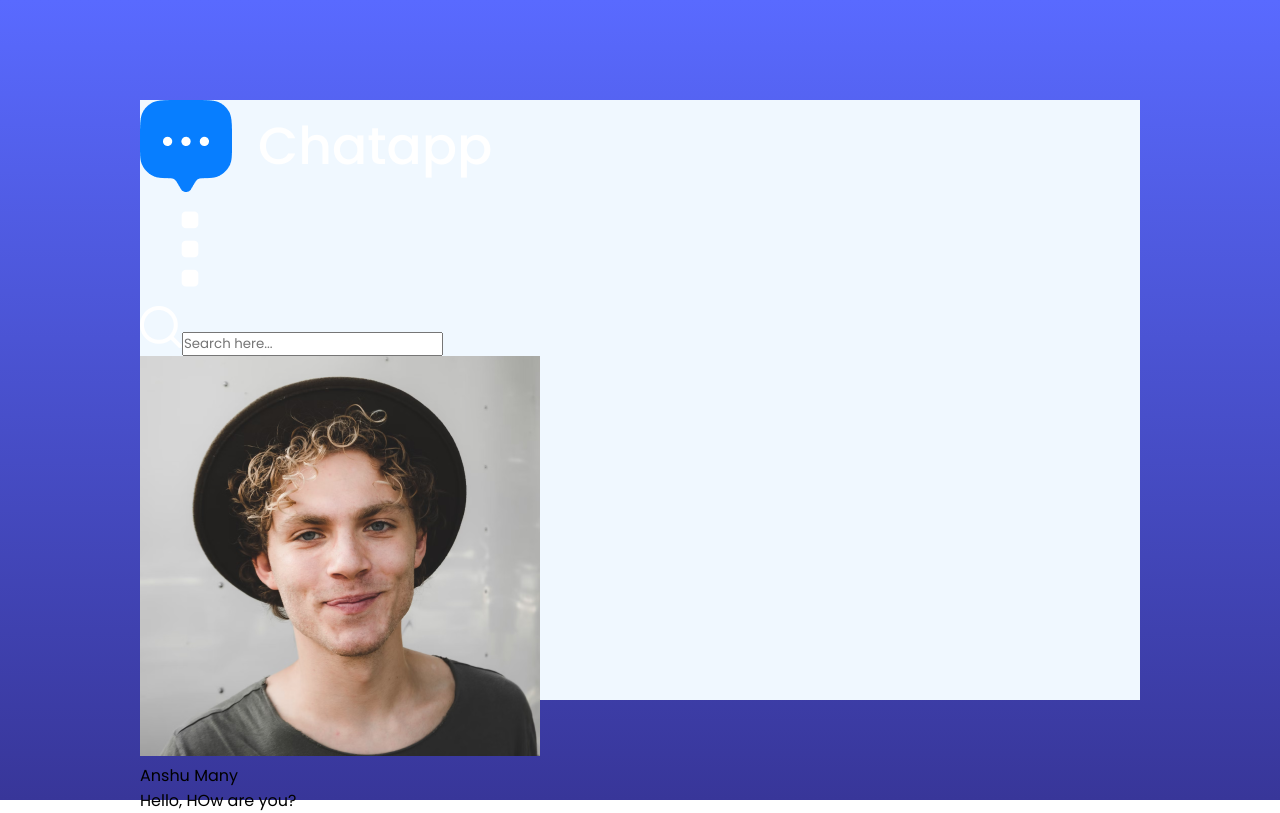
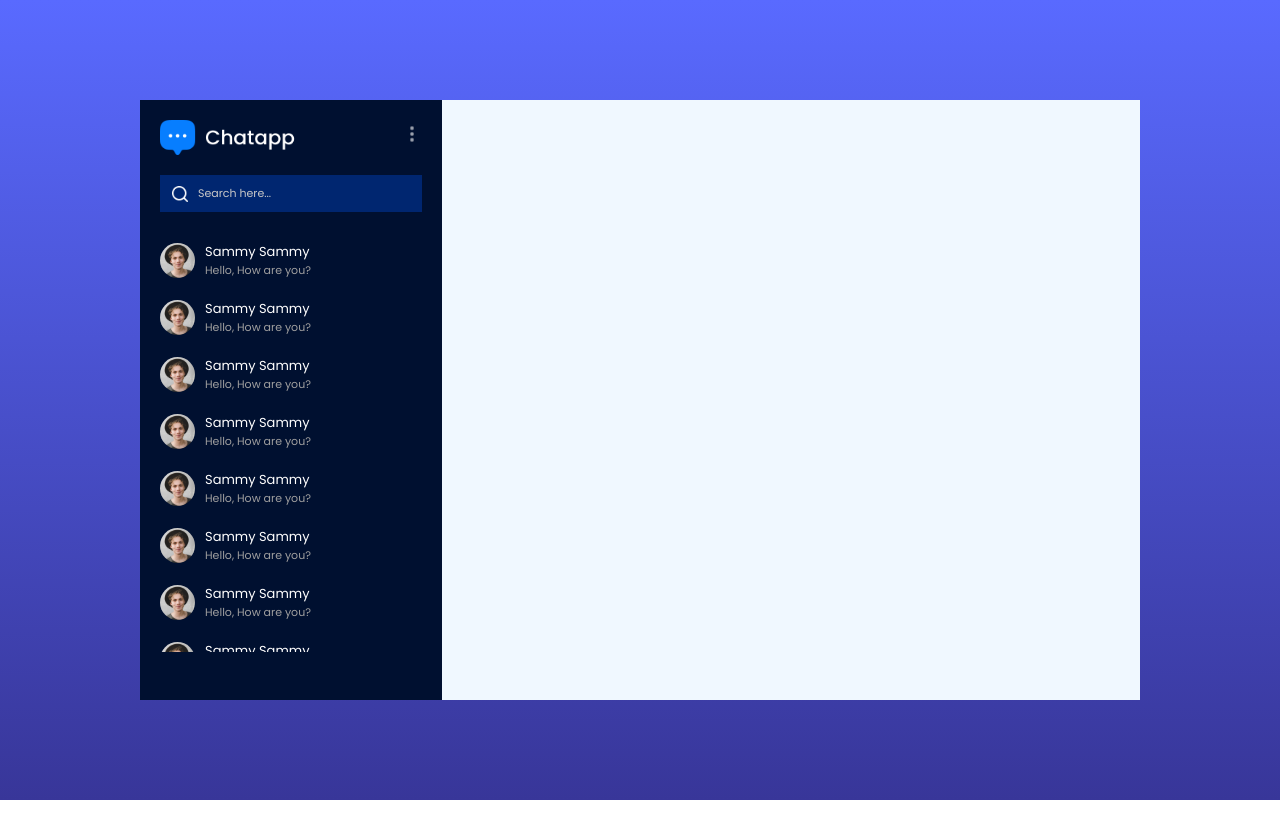
Before and after one commit to sandeep-mz/mychatgram, a React (Vite) app: page /chat in a window 1280 px wide. Built offline with nearby package versions, Linux system fonts and the light colour scheme.

Commit message:
Left sidebar 02/10/2024

```diff
--- a/src/components/LeftSideBar/LeftSideBar.css
+++ b/src/components/LeftSideBar/LeftSideBar.css
@@ -0,0 +1,80 @@
+.ls{
+    background-color: #001030;
+    color: white;
+    height: 75vh;
+}
+.ls-top{
+    padding: 20px;
+}
+.ls-nav{
+    display: flex;
+    justify-content: space-between;
+    align-items: center;
+}
+.ls-nav .logo{
+    max-width: 140px;
+}
+.ls-nav .menu img{
+    max-height: 20px;
+    opacity: 0.6;
+    cursor: pointer;
+}
+.ls-search{
+    background-color: #002670;
+    display: flex;
+    align-items: center;
+    gap: 10px;
+    padding: 10px 12px;
+    margin-top: 20px;
+}
+.ls-search img{
+    width: 16px;
+}
+.ls-search input{
+    background: transparent;
+    border: none;
+    outline: none;
+    color: white;
+    font-size: 11px;
+
+}
+.ls-search input::placeholder{
+    color: #c8c8c8;
+}
+
+.ls-list{
+    display: flex;
+    flex-direction: column;
+    height: 70%;
+    overflow-y: scroll;
+}
+.friends img{
+    width:35px;
+    aspect-ratio: 1/1;
+    border-radius: 50%;
+}
+.friends{
+    display: flex;
+    align-items: center;
+    gap: 10px;
+    padding: 10px 20px;
+    cursor: pointer;
+    font-size: 13px;
+}
+.friends div{
+    display: flex;
+    flex-direction: column;
+
+}
+.friends span{
+    color: #9f9f9f;
+    font-size: 11px;
+
+}
+.friends:hover{
+    background-color: #077eff;
+}
+.friends:hover span{
+    color: white;
+
+}
--- a/src/components/LeftSideBar/LeftSideBar.jsx
+++ b/src/components/LeftSideBar/LeftSideBar.jsx
@@ -18,13 +18,22 @@
             </div>
         </div>
         <div className="ls-list">
-            <div className="friends">
+            {/* <div className="friends">
                 <img src={assets.profile_img} alt="" />
                 <div>
-                    <p>Anshu Many</p>
-                    <span>Hello, HOw are you?</span>
+                    <p>Sammy Sammy</p>
+                    <span>Hello, How are you?</span>
+                </div>
+            </div> */}
+            {Array(12).fill(" ").map((item,index)=>(
+                <div key={index} className="friends">
+                <img src={assets.profile_img} alt="" />
+                <div>
+                    <p>Sammy Sammy</p>
+                    <span>Hello, How are you?</span>
                 </div>
             </div>
+            ))}
         </div>
     </div>
   )
--- a/src/index.css
+++ b/src/index.css
@@ -7,3 +7,6 @@
   box-sizing: border-box;
   font-family: poppins;
 }
+::-webkit-scrollbar{
+  display: none;
+}
```
